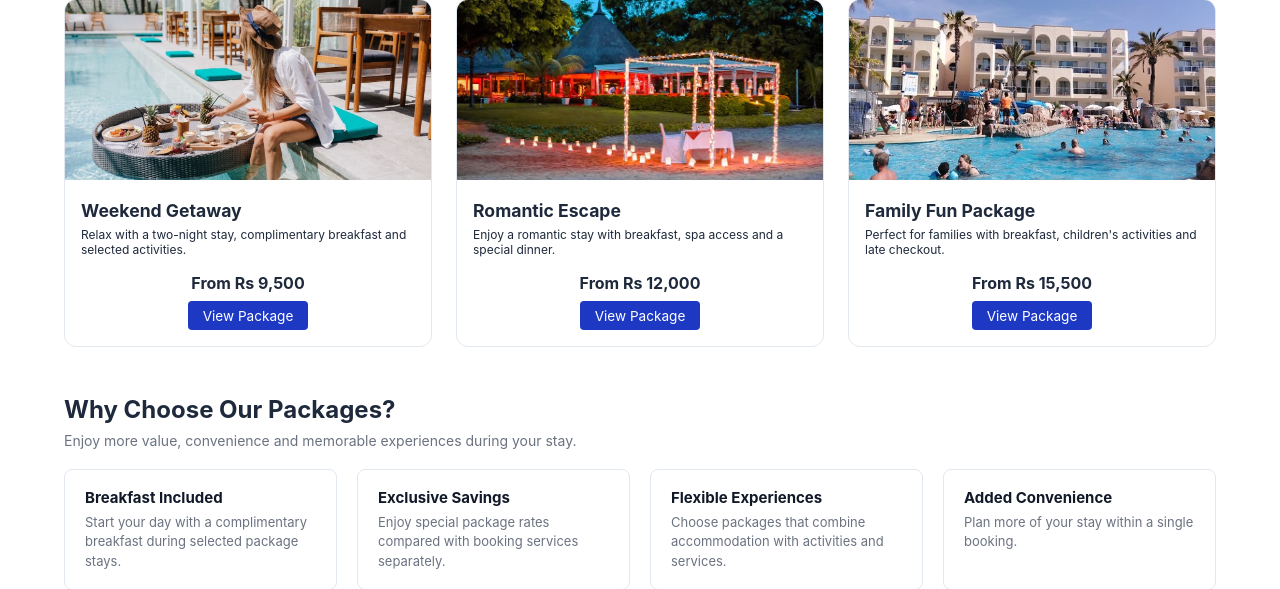
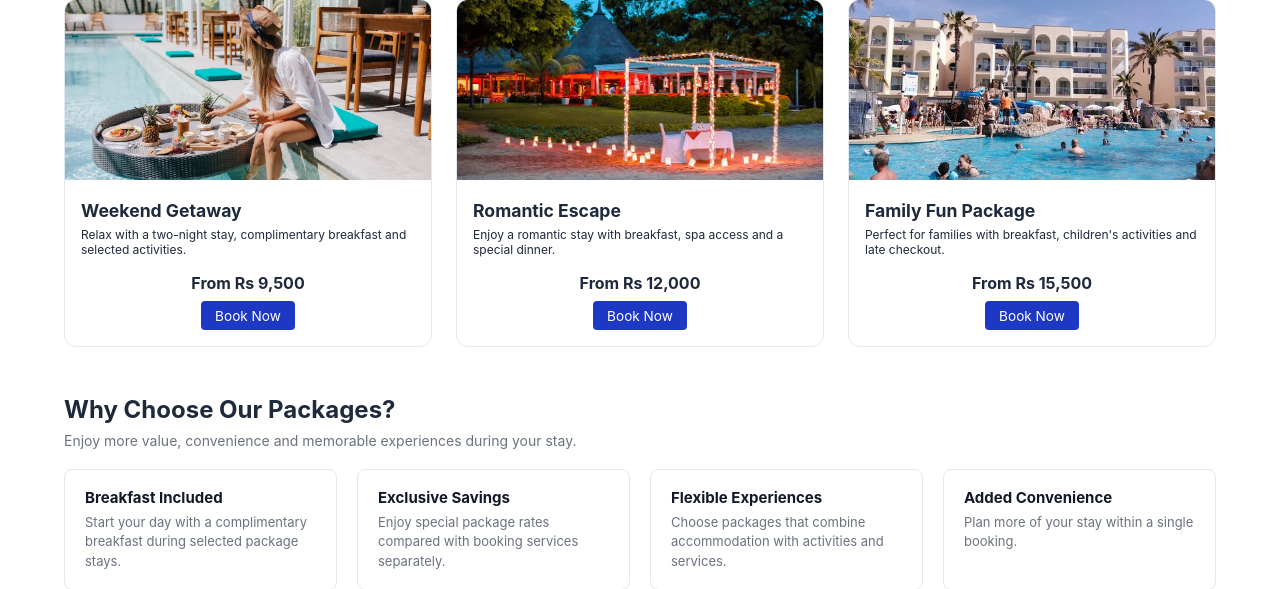
Before and after one commit to Ayushr0129/Star-hotel, a Django app: page / in a window 1280 px wide. Shown: the part 1183-1772 px from the top of the page. Run offline with Django 5.2, Linux system fonts and the light colour scheme; data comes from the database, SQL or seed files in the repository; both versions use the stored data as it was after the commit.

Commit message:
Changed package buttons to Book Now linking to the package page

```diff
--- a/StarHotel/hotel/templates/hotel/home.html
+++ b/StarHotel/hotel/templates/hotel/home.html
@@ -74,7 +74,7 @@
                 <p class="card-meta">Relax with a two-night stay, complimentary breakfast and selected activities.</p>
                 <div class="card-footer">
                     <strong>From Rs 9,500</strong>
-                    <a href="#" class="btn-sm">View Package</a>
+                    <a href="{%url 'packages'%}#weekend-getaway" class="btn-sm">Book Now</a>
                 </div>
             </div>
         </div>
@@ -86,7 +86,7 @@
                 <p class="card-meta">Enjoy a romantic stay with breakfast, spa access and a special dinner.</p>
                 <div class="card-footer">
                     <strong>From Rs 12,000</strong>
-                    <a href="#" class="btn-sm">View Package</a>
+                    <a href="{%url 'packages'%}#romantic-escape" class="btn-sm">Book Now</a>
                 </div>
             </div>
         </div>
@@ -98,7 +98,7 @@
                 <p class="card-meta">Perfect for families with breakfast, children's activities and late checkout.</p>
                 <div class="card-footer">
                     <strong>From Rs 15,500</strong>
-                    <a href="#" class="btn-sm">View Package</a>
+                    <a href="{%url 'packages'%}#family-fun"class="btn-sm">Book Now</a>
                 </div>
             </div>
         </div>
```
Also changed, not shown: db.sqlite3.
